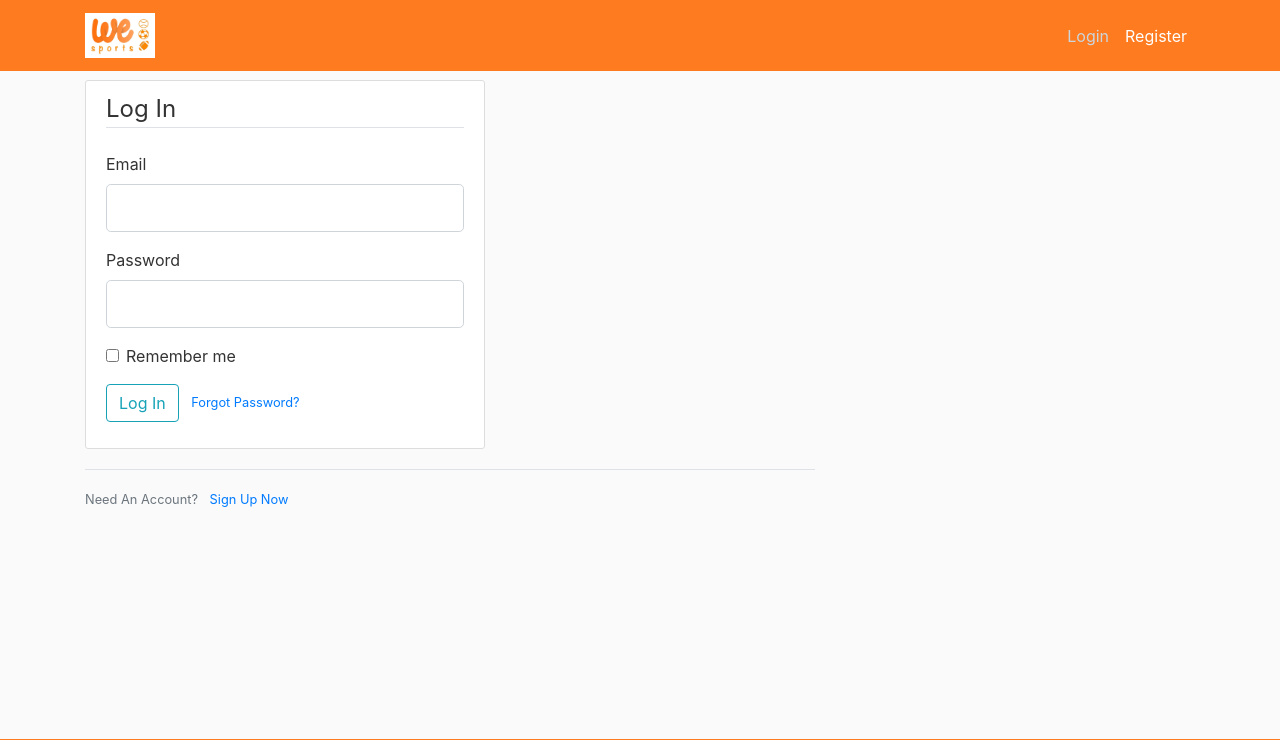
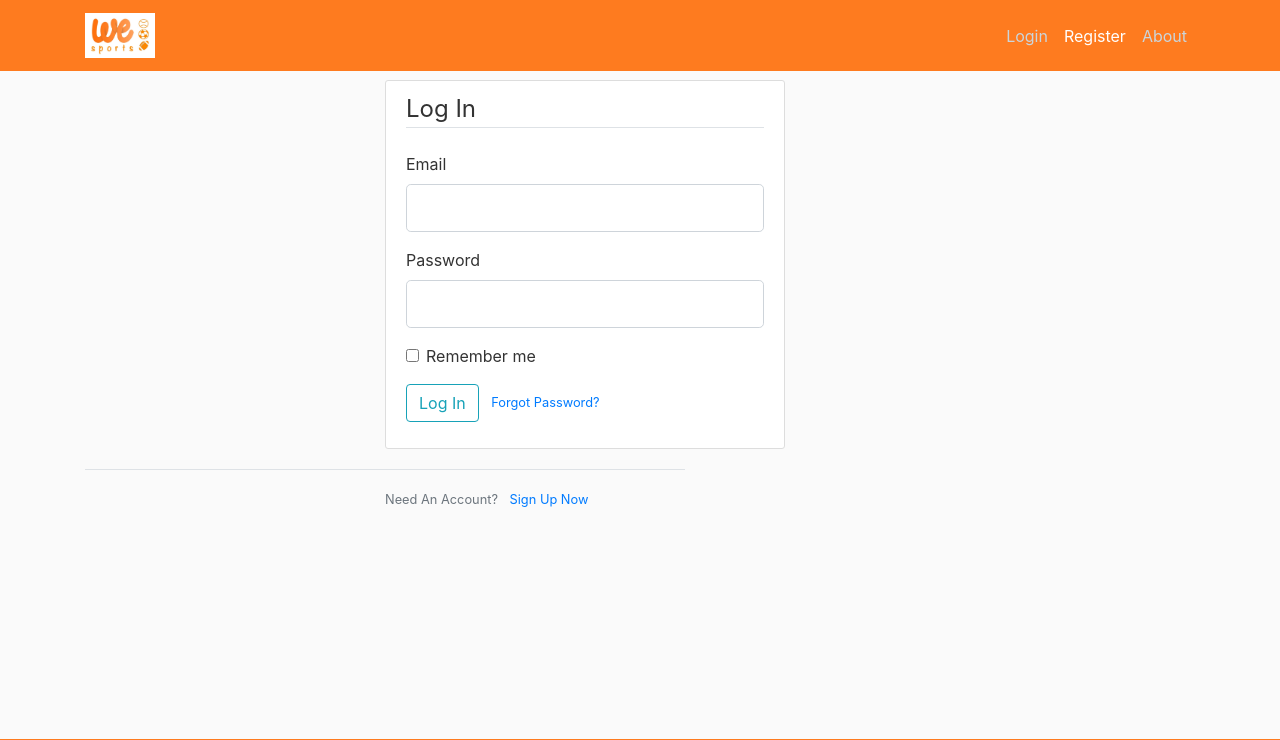
Before and after one commit to ddverce/weSport, a Flask app: a page that uses wesport/templates/login.html in a window 1280 px wide. Shown: the top 740 px of the page. Run offline with Flask 2, Linux system fonts and the light colour scheme; some libraries are stand-ins or nearby versions.

Commit message:
Footer, inserted video in home page About started To be fixed: - right bar (to be kept only in the user page) - Font - Text not going out of space - Choose background - Fix right sidebar in user page (not symmetrical)

```diff
--- a/wesport/static/main.css
+++ b/wesport/static/main.css
@@ -32,6 +32,8 @@ h1, h2, h3, h4, h5, h6 {
   margin-bottom: 20px;
   width: 400px;
   text-overflow: ellipsis;
+  position: relative;
+  margin-left: 50%;
 }
 
 .article-title {
--- a/wesport/templates/layout.html
+++ b/wesport/templates/layout.html
@@ -85,6 +85,7 @@
                         </script>
 
                     </a>
+                    <a class="nav-item nav-link" href="{{ url_for('main.about') }}">About</a>
                 {% endif %}
             </div>
           </div>
@@ -92,7 +93,7 @@
       </nav>
     </header>
     <main role="main" class="container">
-      <div class="row">  <!--container to set where the flash messages arte displayed-->
+      <div class="row" style="margin-right: 180px">  <!--container to set where the flash messages arte displayed-->
         <div class="col-md-8">
             {% with messages = get_flashed_messages(with_categories=true) %}
                 {% if messages %}
--- a/wesport/templates/login.html
+++ b/wesport/templates/login.html
@@ -45,7 +45,7 @@
             </form>
         </div>
         <div class="border-top pt-3">
-            <small class="text-muted">
+            <small class="text-muted" style="margin-left: 50%">
                 Need An Account? <a class="ml-2" href="{{ url_for('main.register') }}">Sign Up Now</a>
             </small>
         </div>
--- a/wesport/templates/player_home.html
+++ b/wesport/templates/player_home.html
@@ -110,11 +110,12 @@
 <style>
 
     .content-section {
-        width: auto
+        width: auto;
+        margin-right: 12.5%;
     }
 
     .media {
-        width: auto
+        width: auto;
     }
     .media-body{
         width: auto;
```
